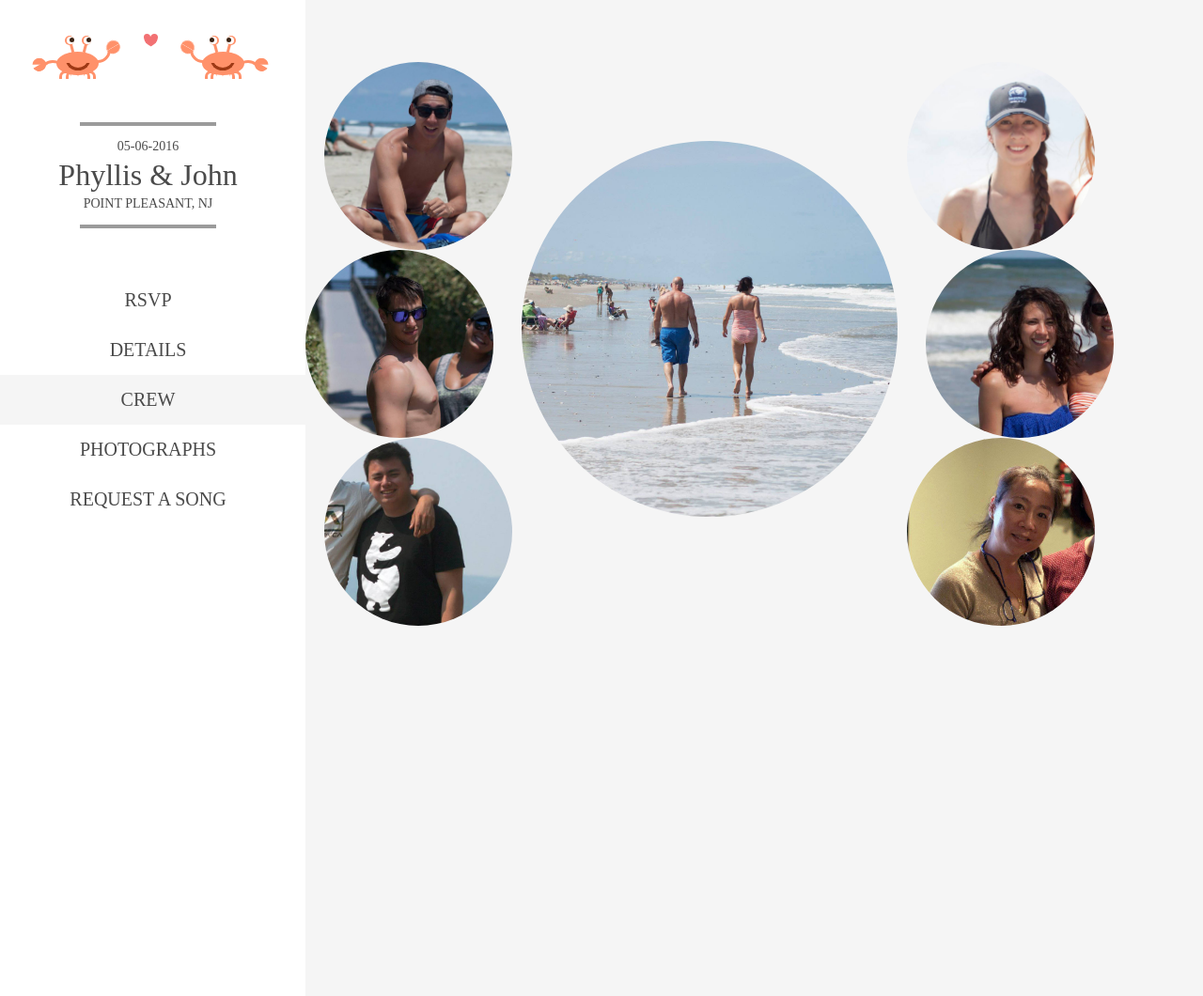
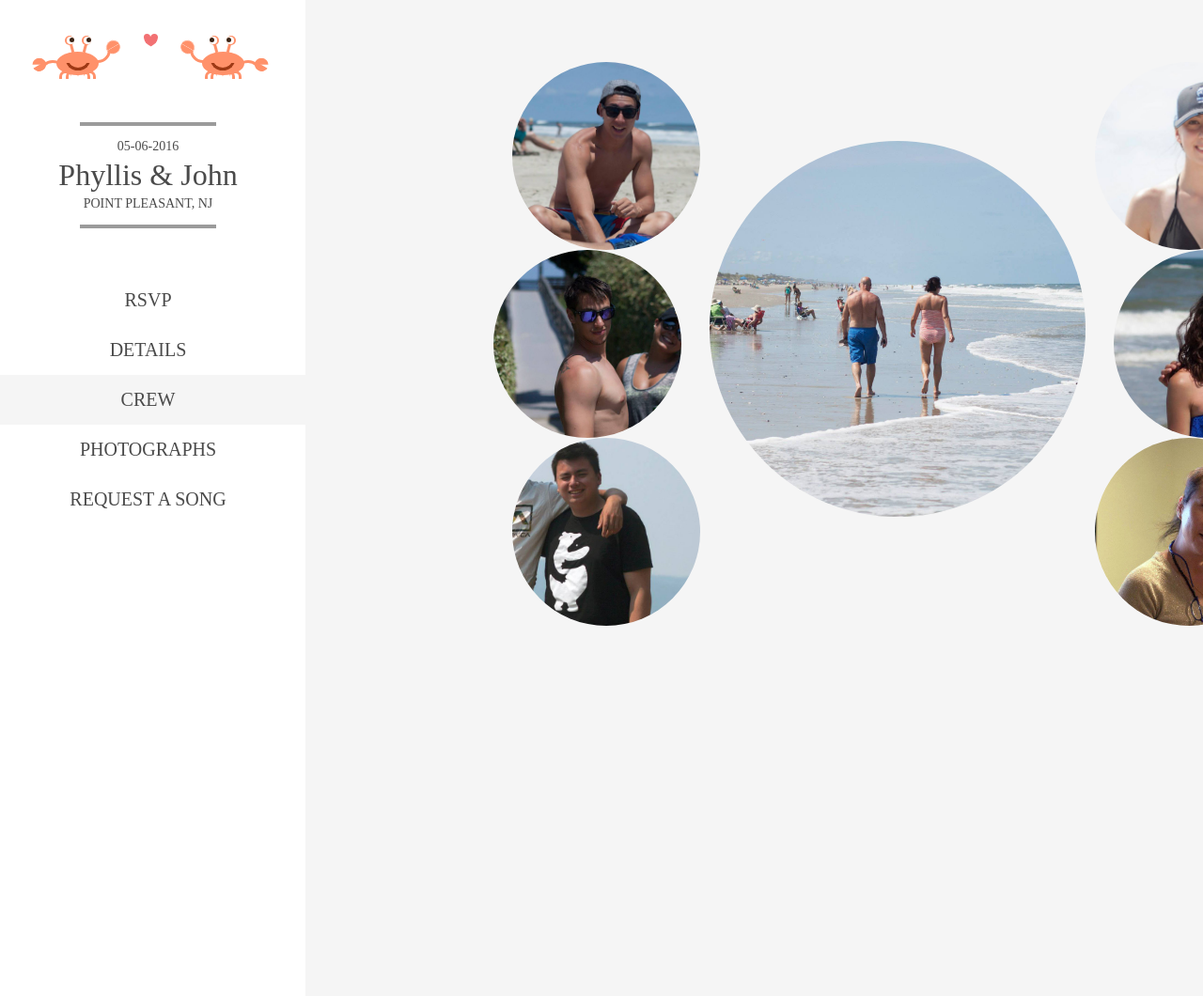
Before and after one commit to phyllisandjohn/phyllisandjohn.github.io, a Jekyll site: the page crew/index.html, which Jekyll copies as it is, in a window 1280 px wide. Shown: the whole page at 94% size. Built offline with Jekyll 4.4.1, drawn with Linux system fonts in a browser that asks for light colours.

Commit message:
Update index.html

```diff
--- a/crew/index.html
+++ b/crew/index.html
@@ -663,7 +663,7 @@ textarea {
 	left: 50%;
 	top: 50%;
 	margin-top: 50px;
-	margin-left: -50px;
+	margin-left: 150px;
 	width: 900px;
 }
 </style>
```
